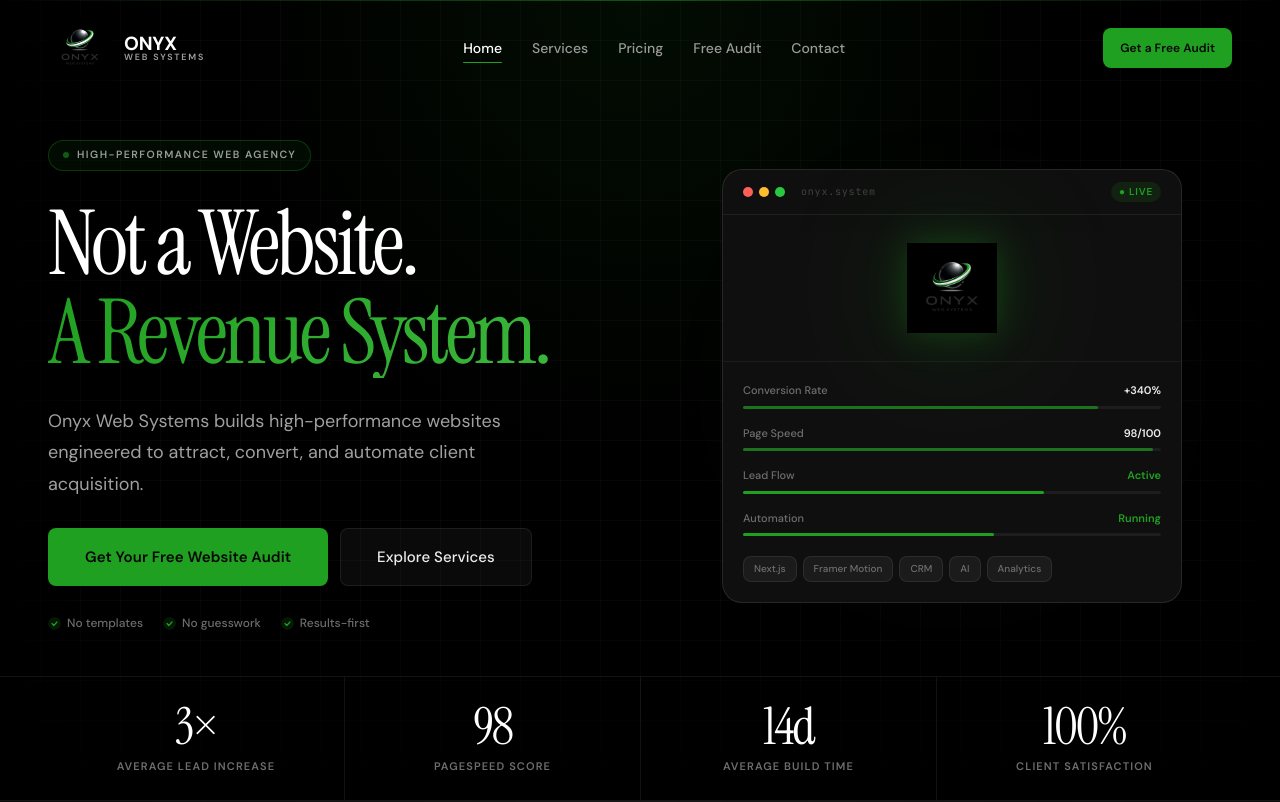
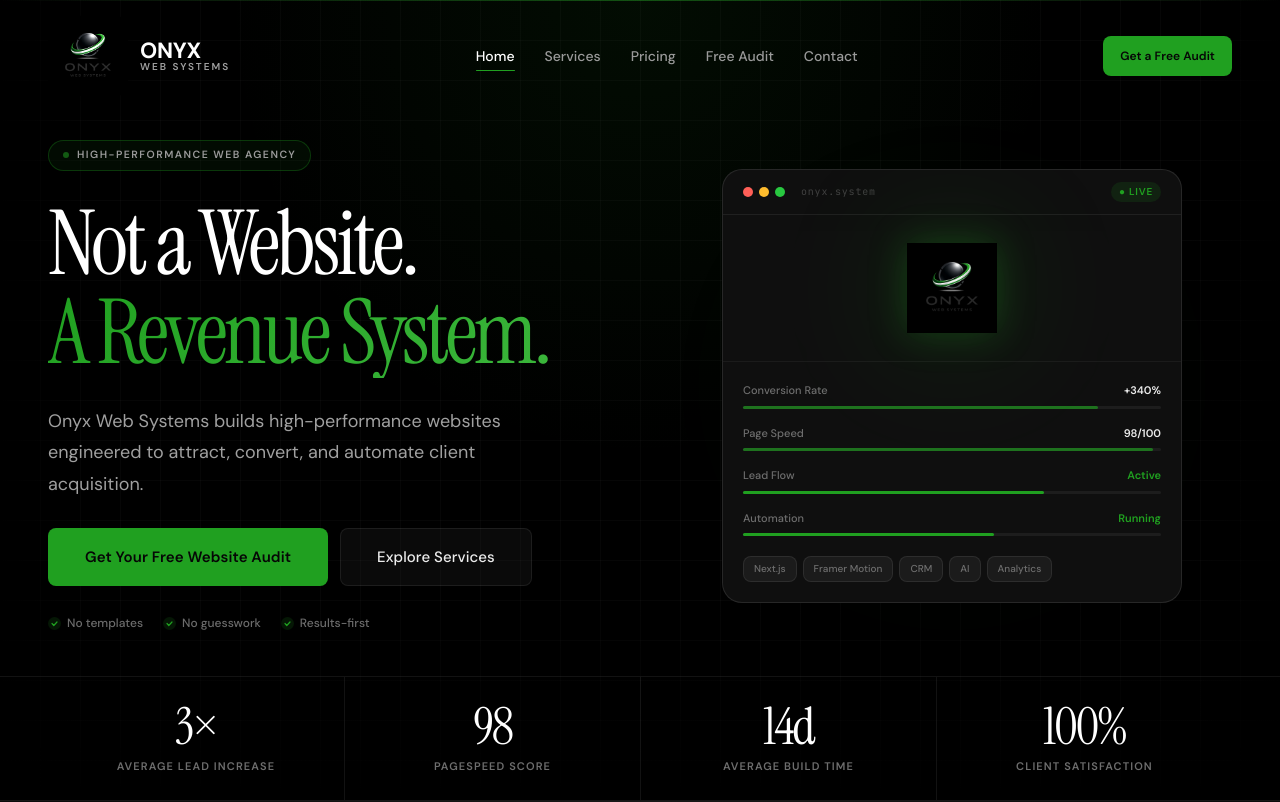
Before and after one commit to onyx-web-systems/onyx-web-systems, a Next.js app: page / in a window 1280 px wide. Shown: the top 802 px of the page. Built offline with nearby package versions, Linux system fonts and the light colour scheme.

Commit message:
Update Header.tsx

```diff
--- a/components/layout/Header.tsx
+++ b/components/layout/Header.tsx
@@ -43,12 +43,12 @@
       <header className={cn(
         "fixed top-0 inset-x-0 z-50 transition-all duration-500",
         scrolled
-          ? "py-3 bg-[#0D0D0D]/95 backdrop-blur-2xl border-b border-white/[0.09]"
+          ? "py-3 bg-[#141414]/98 backdrop-blur-2xl border-b border-white/[0.1]"
           : "py-4 bg-transparent"
       )}>
         <div className="container-site flex items-center justify-between gap-8">
 
-          <Logo size="md" onClick={closeMobile} />
+          <Logo size="lg" onClick={closeMobile} />
 
           {/* Desktop nav */}
           <nav className="hidden lg:flex items-center gap-0.5" aria-label="Primary navigation">
```
